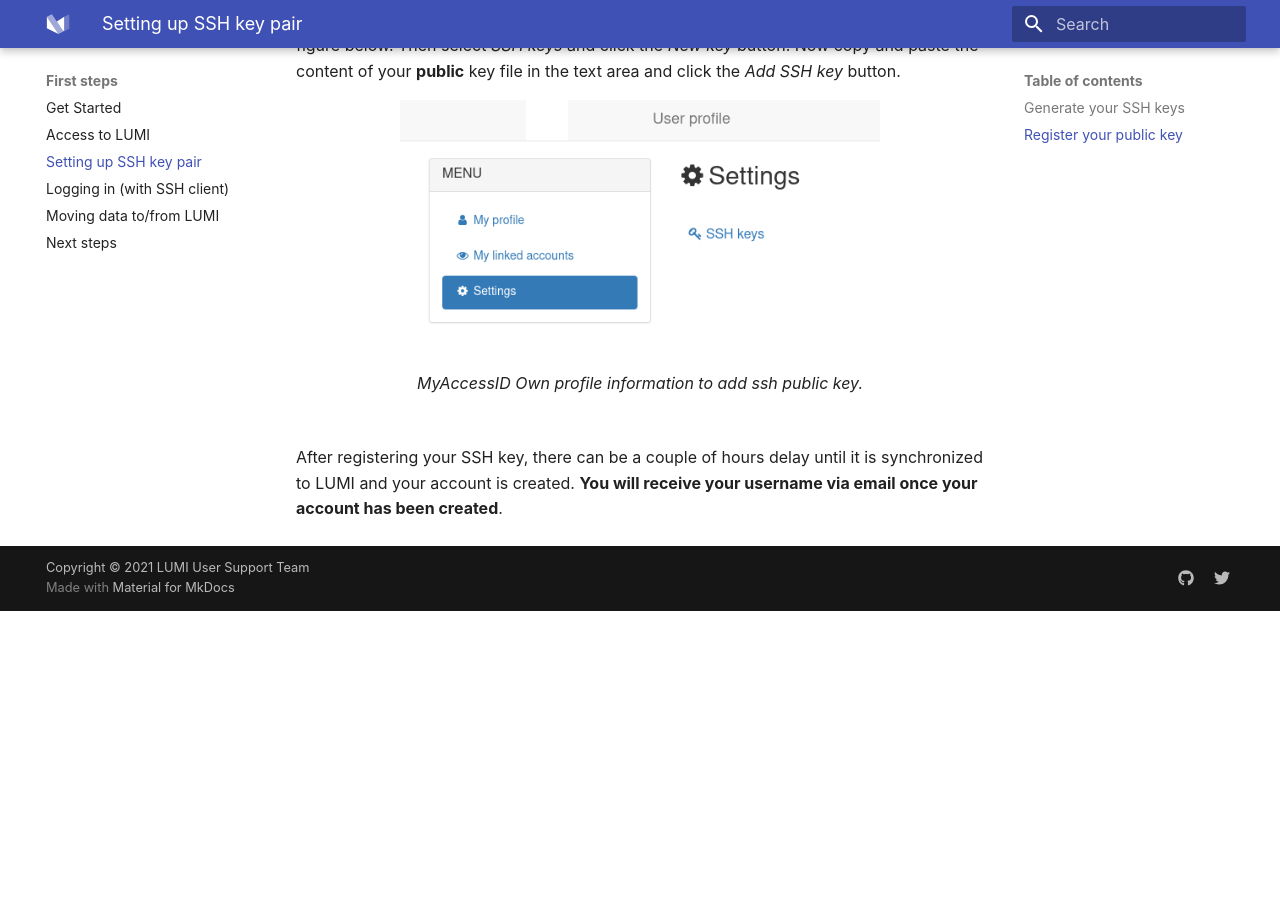
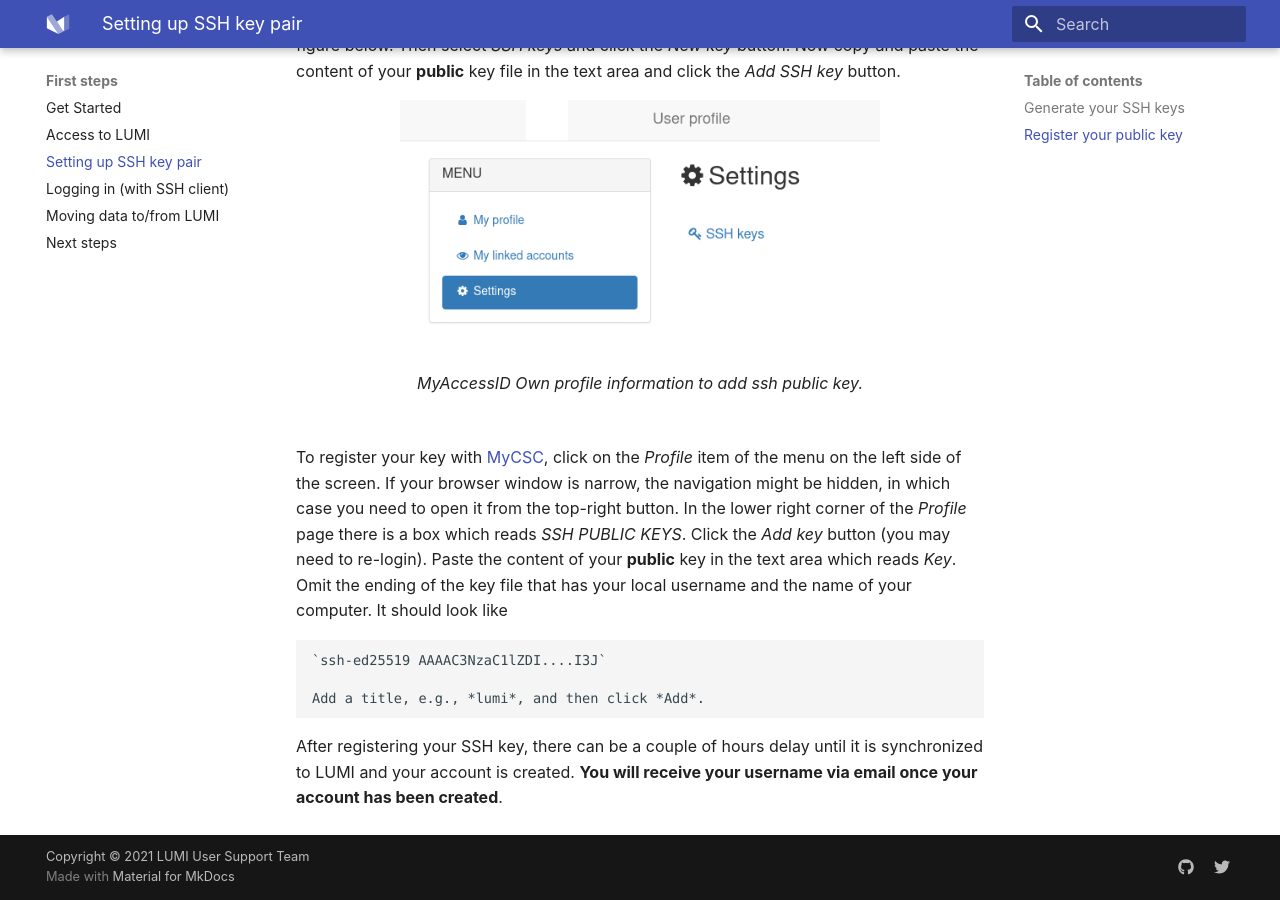
Before and after one commit to Lumi-supercomputer/lumi-userguide, an MkDocs documentation site: the page built from docs/firststeps/SSH-keys.md, in a window 1280 px wide and 900 px high, scrolled down 1463 px. Built offline with MkDocs 1.6.1 and Material for MkDocs 9.7.7, drawn with Linux system fonts in a browser that asks for light colours; before the commit the page ends 2074 px from its top, so only the background shows below that.

Commit message:
Add more details about finding menu
As suggested by @rkronberg

```diff
--- a/docs/firststeps/SSH-keys.md
+++ b/docs/firststeps/SSH-keys.md
@@ -117,7 +117,7 @@
     Now that you have generated your key pair, you need to register your
     **public** key in your MyCSC [:material-account: **user profile**][mycsc-profile].
 
-    To register your key with [MyCSC][mycsc-profile], click on the *Profile* item of the menu on the top right (or left, depending on your device) corner of the page. When you scroll down, you will see a text box on the right-hand side which reads *SSH PUBLIC KEYS*. Click the *Add key* button. Paste the content of you **public** key in the text area which reads *Key*. Omit the ending of the key file that has your local username and the name of your computer. It should look e.g. like
+   To register your key with [MyCSC][mycsc-profile], click on the *Profile* item of the menu on the left side of the screen. If your browser window is narrow, the navigation might be hidden, in which case you need to open it from the top-right button. In the lower right corner of the *Profile* page there is a box which reads *SSH PUBLIC KEYS*. Click the *Add key* button (you may need to re-login). Paste the content of your **public** key in the text area which reads *Key*. Omit the ending of the key file that has your local username and the name of your computer. It should look like
 
     `ssh-ed25519 AAAAC3NzaC1lZDI....I3J`
 
```
